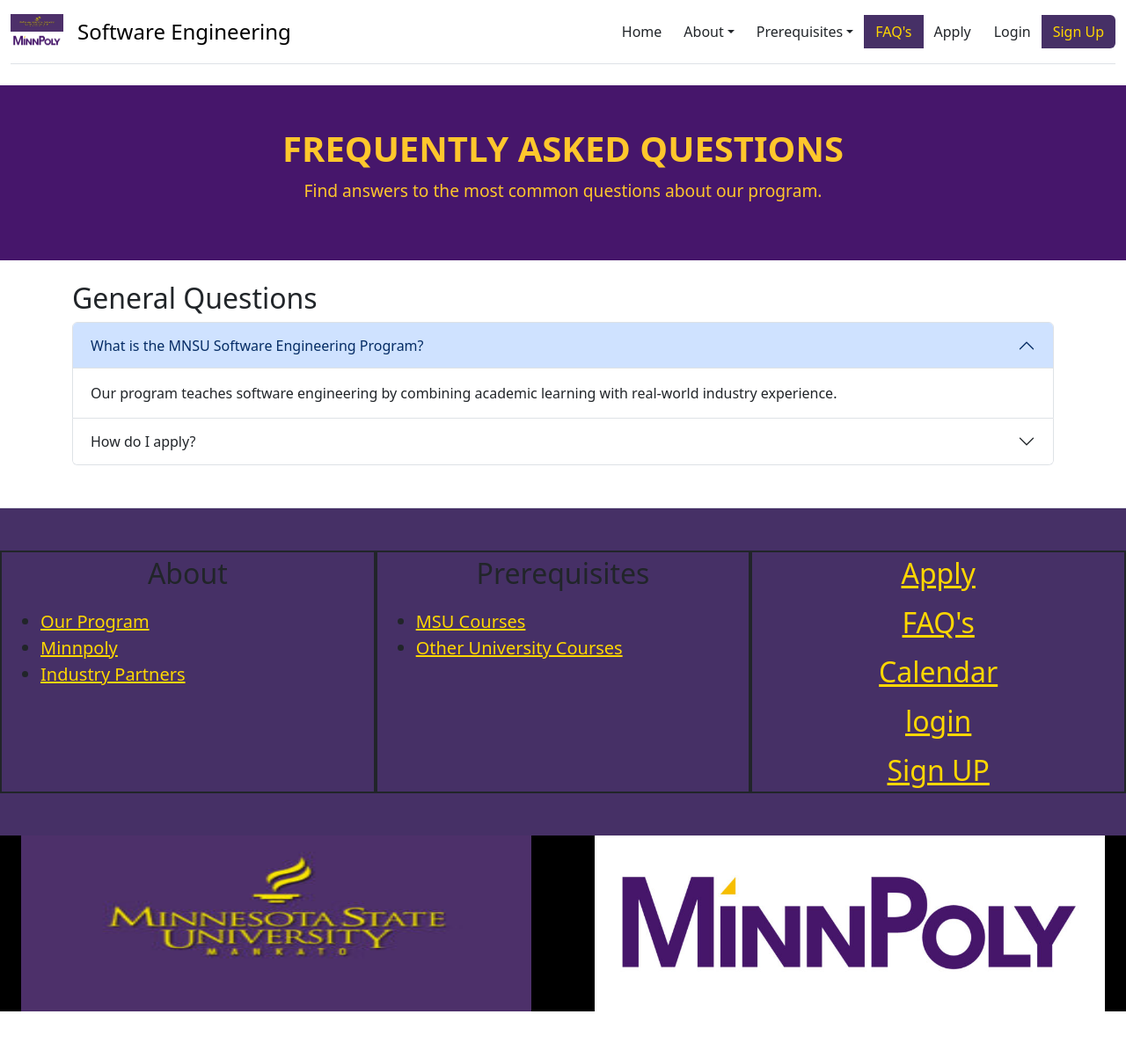
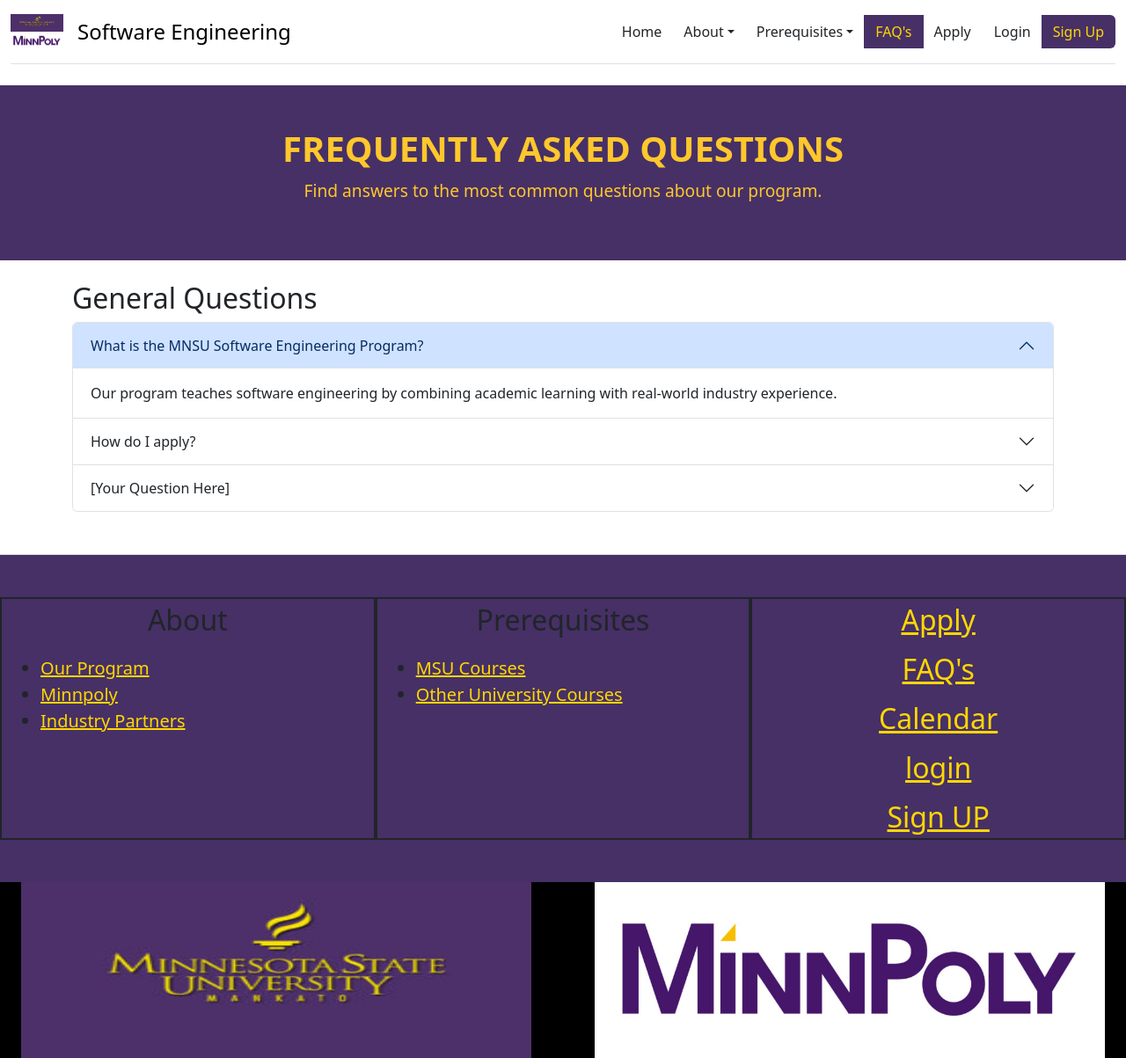
Before and after one commit to JonahG046/RWCodedeploy, a Flask app: page /Frequently_Asked_Questions in a window 1280 px wide. Shown: the whole page at 88% size. Before the commit the page ends 1150 px from the top, so only its background shows below. Run offline with Flask 3, Linux system fonts and the light colour scheme; some libraries are stand-ins or nearby versions.

Commit message:
Changed colors and added a template for more questions

```diff
--- a/RWapp/static/FAQStyle.css
+++ b/RWapp/static/FAQStyle.css
@@ -1,6 +1,6 @@
 /* static/css/style.css */
 .faq-header {
-    background-color: #46166B; /* MNSU Dark Purple */
+    background-color: #463066; /* MNSU Dark Purple */
     color: #FFC72C; /* MNSU Gold */
     text-align: center;
     padding: 50px 0;
--- a/RWapp/templates/FAQRW.html
+++ b/RWapp/templates/FAQRW.html
@@ -41,6 +41,20 @@
             </div>
         </div>
 
+        <!-- Question 3 -->
+        <div class="accordion-item">
+            <h2 class="accordion-header" id="headingX">
+                <button class="accordion-button collapsed" type="button" data-bs-toggle="collapse" data-bs-target="#collapseX">
+                    [Your Question Here]
+                </button>
+            </h2>
+            <div id="collapseX" class="accordion-collapse collapse">
+                <div class="accordion-body">
+                    [Your Answer Here]
+                </div>
+            </div>
+        </div>
+
     </div>
 </div>
 {% endblock %}
```
